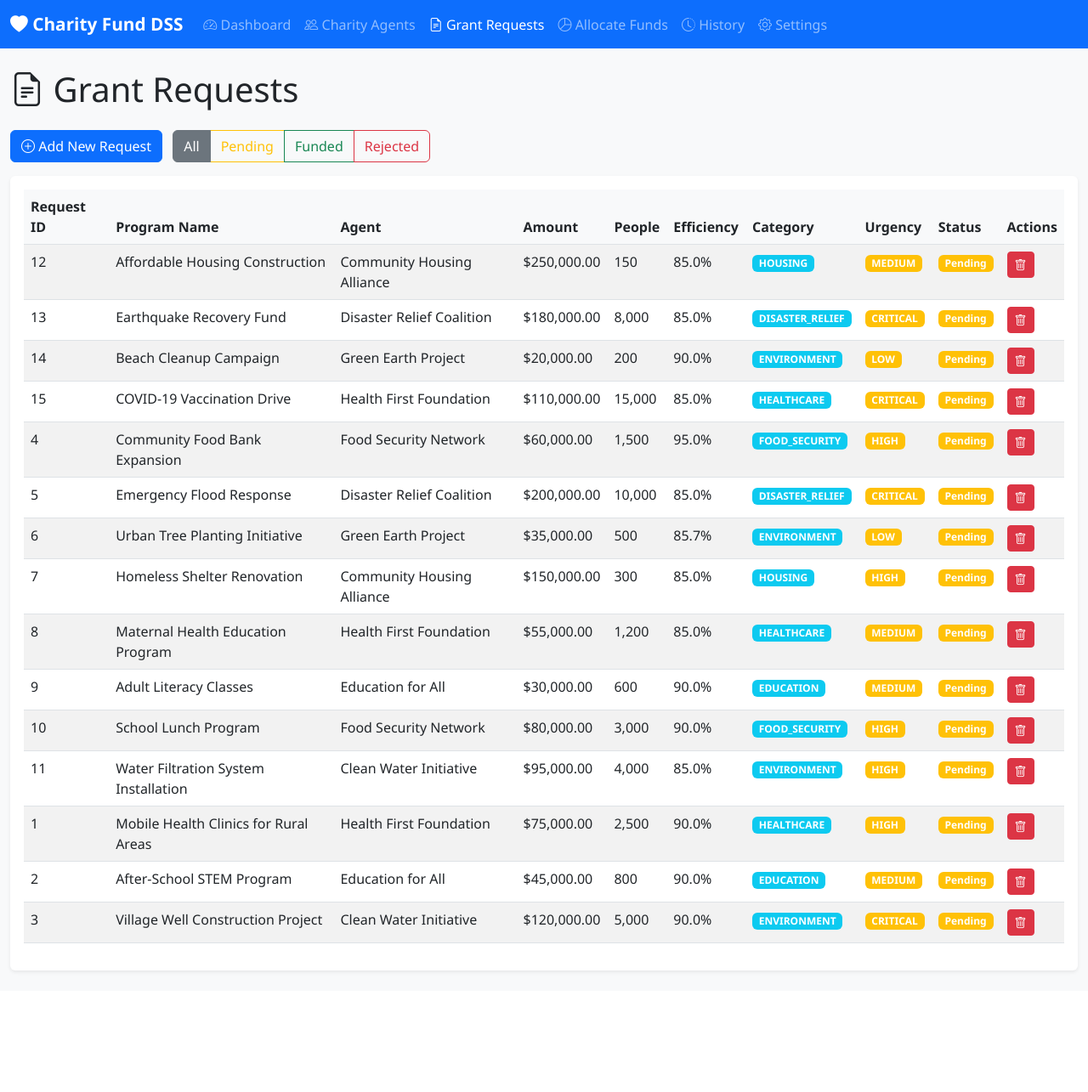
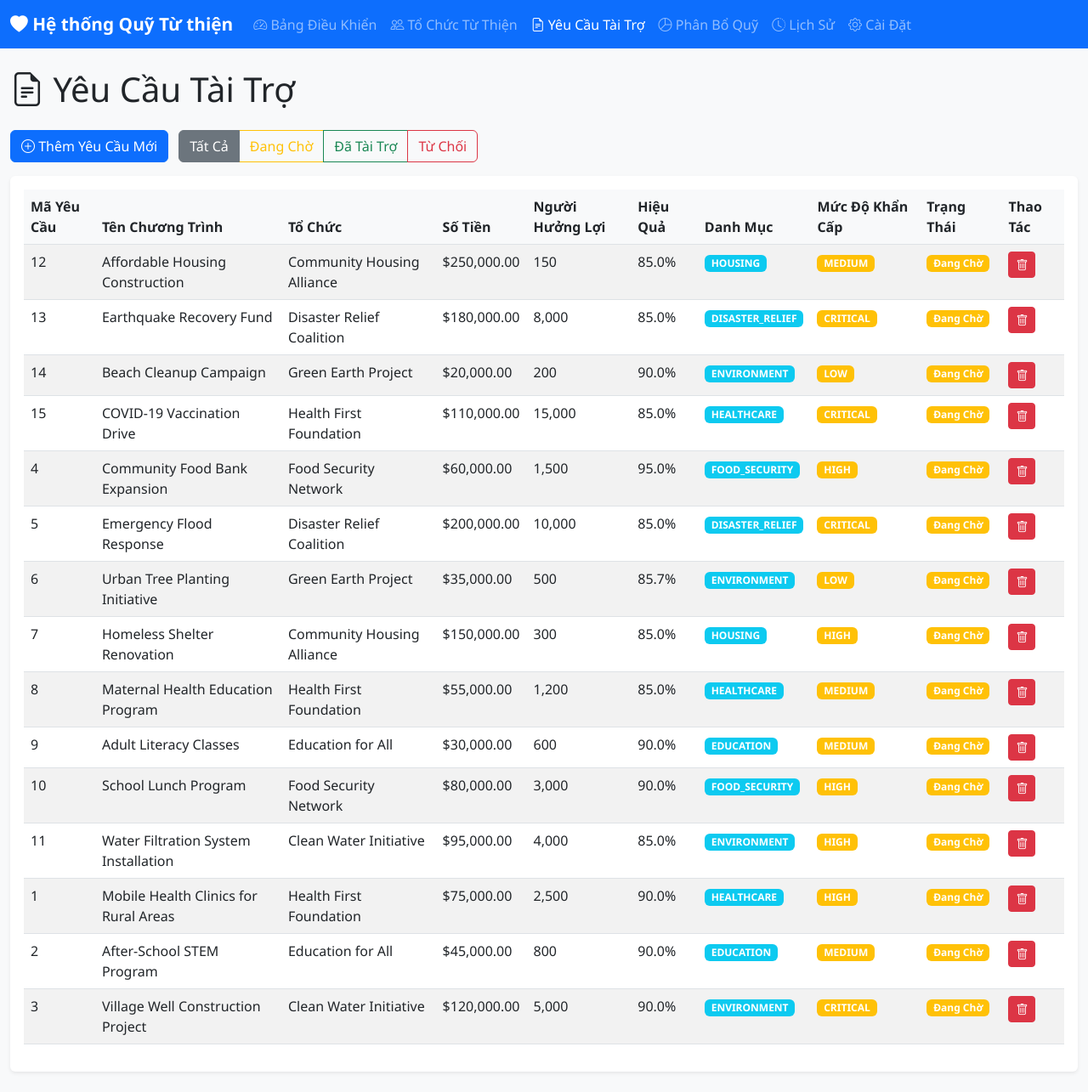
Before and after one commit to nhlam04/dss-group12, a Flask app: page /requests in a window 1280 px wide. Shown: the whole page at 85% size. Before the commit the page ends 1145 px from the top, so only its background shows below. Run offline with Flask 3, Linux system fonts and the light colour scheme; data comes from the database, SQL or seed files in the repository; some libraries are stand-ins or nearby versions.

Commit message:
feat vietsub

```diff
--- a/app.py
+++ b/app.py
@@ -443,8 +443,8 @@ if __name__ == '__main__':
     print("Hệ thống Hỗ trợ Quyết định cho Quỹ Từ thiện")
     print("=" * 80)
     print("\nServer starting...")
-    print("Access the application at: http://localhost:5000")
+    print("Access the application at: http://localhost:5001")
     print("\nPress CTRL+C to stop the server")
     print("=" * 80)
 
-    app.run(debug=True, host='0.0.0.0', port=5000)
+    app.run(debug=True, host='0.0.0.0', port=5001)
--- a/static/js/requests.js
+++ b/static/js/requests.js
@@ -16,7 +16,7 @@ async function loadRequests(status = undefined) {
 
         if (!response.ok) {
             const error = await response.json();
-            showError(error.error || 'Failed to load requests');
+            showError(error.error || 'Không thể tải danh sách yêu cầu');
             return;
         }
 
@@ -25,14 +25,14 @@ async function loadRequests(status = undefined) {
         // Ensure requests is an array
         if (!Array.isArray(requests)) {
             console.error('Invalid response:', requests);
-            showError('Invalid response from server');
+            showError('Phản hồi không hợp lệ từ server');
             requests = [];
             return;
         }
 
         displayRequests();
     } catch (error) {
-        showError('Failed to load requests: ' + error.message);
+        showError('Không thể tải danh sách yêu cầu: ' + error.message);
         requests = [];
     }
 }
@@ -44,12 +44,12 @@ async function loadAgents() {
         agents = await response.json();
 
         const select = document.getElementById('agentSelect');
-        select.innerHTML = '<option value="">Select an agent...</option>';
+        select.innerHTML = '<option value="">Chọn một tổ chức...</option>';
         agents.forEach(agent => {
             select.innerHTML += `<option value="${agent.agent_id}">${agent.name}</option>`;
         });
     } catch (error) {
-        showError('Failed to load agents: ' + error.message);
+        showError('Không thể tải danh sách tổ chức: ' + error.message);
     }
 }
 
@@ -74,7 +74,7 @@ async function loadEnums() {
             urgencySelect.innerHTML += `<option value="${level}">${level}</option>`;
         });
     } catch (error) {
-        showError('Failed to load options: ' + error.message);
+        showError('Không thể tải các tùy chọn: ' + error.message);
     }
 }
 
@@ -86,28 +86,28 @@ function displayRequests() {
     requests.forEach(req => {
         let statusBadge = '';
         if (req.status === 'pending') {
-            statusBadge = '<span class="badge bg-warning">Pending</span>';
+            statusBadge = '<span class="badge bg-warning">Đang Chờ</span>';
         } else if (req.status === 'funded') {
             if (req.succeeded === true) {
-                statusBadge = '<span class="badge bg-success">Funded</span> <span class="badge bg-success">Succeeded</span>';
+                statusBadge = '<span class="badge bg-success">Đã Tài Trợ</span> <span class="badge bg-success">Thành Công</span>';
             } else if (req.succeeded === false) {
-                statusBadge = '<span class="badge bg-success">Funded</span> <span class="badge bg-danger">Failed</span>';
+                statusBadge = '<span class="badge bg-success">Đã Tài Trợ</span> <span class="badge bg-danger">Thất Bại</span>';
             } else {
-                statusBadge = '<span class="badge bg-success">Funded</span>';
+                statusBadge = '<span class="badge bg-success">Đã Tài Trợ</span>';
             }
         } else if (req.status === 'rejected') {
             if (req.succeeded === true) {
-                statusBadge = '<span class="badge bg-danger">Rejected</span> <span class="badge bg-success">Succeeded</span>';
+                statusBadge = '<span class="badge bg-danger">Từ Chối</span> <span class="badge bg-success">Thành Công</span>';
             } else if (req.succeeded === false) {
-                statusBadge = '<span class="badge bg-danger">Rejected</span> <span class="badge bg-danger">Failed</span>';
+                statusBadge = '<span class="badge bg-danger">Từ Chối</span> <span class="badge bg-danger">Thất Bại</span>';
             } else {
-                statusBadge = '<span class="badge bg-danger">Rejected</span>';
+                statusBadge = '<span class="badge bg-danger">Từ Chối</span>';
             }
         } else if (req.status === 'completed') {
             // Legacy support for old data
             statusBadge = req.succeeded ?
-                '<span class="badge bg-success">Succeeded</span>' :
-                '<span class="badge bg-danger">Failed</span>';
+                '<span class="badge bg-success">Thành Công</span>' :
+                '<span class="badge bg-danger">Thất Bại</span>';
         }
 
         let actionButtons = '';
@@ -115,10 +115,10 @@ function displayRequests() {
             // Only show succeed/fail buttons if not yet marked (succeeded is null or undefined)
             if (req.succeeded === null || req.succeeded === undefined) {
                 actionButtons = `
-                    <button class="btn btn-sm btn-success" onclick="markCompleted(${req.request_id}, true)" title="Mark as Succeeded">
+                    <button class="btn btn-sm btn-success" onclick="markCompleted(${req.request_id}, true)" title="Đánh dấu Thành Công">
                         <i class="bi bi-check-circle"></i>
                     </button>
-                    <button class="btn btn-sm btn-warning" onclick="markCompleted(${req.request_id}, false)" title="Mark as Failed">
+                    <button class="btn btn-sm btn-warning" onclick="markCompleted(${req.request_id}, false)" title="Đánh dấu Thất Bại">
                         <i class="bi bi-x-circle"></i>
                     </button>
                     <button class="btn btn-sm btn-danger" onclick="deleteRequest(${req.request_id})">
@@ -202,7 +202,7 @@ document.getElementById('addRequestForm').addEventListener('submit', async (e) =
         });
 
         if (response.ok) {
-            showSuccess('Request added successfully');
+            showSuccess('Đã thêm yêu cầu thành công');
             bootstrap.Modal.getInstance(document.getElementById('addRequestModal')).hide();
             document.getElementById('addRequestForm').reset();
             loadRequests(currentFilter);
@@ -211,13 +211,13 @@ document.getElementById('addRequestForm').addEventListener('submit', async (e) =
             showError(error.error);
         }
     } catch (error) {
-        showError('Failed to add request: ' + error.message);
+        showError('Không thể thêm yêu cầu: ' + error.message);
     }
 });
 
 // Mark request as completed
 async function markCompleted(requestId, succeeded) {
-    const status = succeeded ? 'succeeded' : 'failed';
+    const status = succeeded ? 'thành công' : 'thất bại';
 
     try {
         const response = await fetch(`/api/requests/${requestId}/complete`, {
@@ -227,20 +227,20 @@ async function markCompleted(requestId, succeeded) {
         });
 
         if (response.ok) {
-            showSuccess(`Request marked as ${status}. Agent statistics updated.`);
+            showSuccess(`Đã đánh dấu yêu cầu là ${status}. Thống kê tổ chức đã được cập nhật.`);
             loadRequests(currentFilter);
         } else {
             const error = await response.json();
             showError(error.error);
         }
     } catch (error) {
-        showError('Failed to update request: ' + error.message);
+        showError('Không thể cập nhật yêu cầu: ' + error.message);
     }
 }
 
 // Delete request
 async function deleteRequest(requestId) {
-    if (!confirm('Are you sure you want to delete this request?')) return;
+    if (!confirm('Bạn có chắc chắn muốn xóa yêu cầu này?')) return;
 
     try {
         const response = await fetch(`/api/requests/${requestId}`, {
@@ -248,14 +248,14 @@ async function deleteRequest(requestId) {
         });
 
         if (response.ok) {
-            showSuccess('Request deleted successfully');
+            showSuccess('Đã xóa yêu cầu thành công');
             loadRequests(currentFilter);
         } else {
             const error = await response.json();
             showError(error.error);
         }
     } catch (error) {
-        showError('Failed to delete request: ' + error.message);
+        showError('Không thể xóa yêu cầu: ' + error.message);
     }
 }
 
--- a/templates/base.html
+++ b/templates/base.html
@@ -1,9 +1,9 @@
 <!DOCTYPE html>
-<html lang="en">
+<html lang="vi">
 <head>
     <meta charset="UTF-8">
     <meta name="viewport" content="width=device-width, initial-scale=1.0">
-    <title>{% block title %}Charity Fund Decision Support{% endblock %}</title>
+    <title>{% block title %}Hệ thống Hỗ trợ Quyết định Quỹ Từ thiện{% endblock %}</title>
     <link href="https://cdn.jsdelivr.net/npm/bootstrap@5.3.0/dist/css/bootstrap.min.css" rel="stylesheet">
     <link rel="stylesheet" href="https://cdn.jsdelivr.net/npm/bootstrap-icons@1.11.0/font/bootstrap-icons.css">
     <link rel="stylesheet" href="{{ url_for('static', filename='css/style.css') }}">
@@ -14,7 +14,7 @@
     <nav class="navbar navbar-expand-lg navbar-dark bg-primary">
         <div class="container-fluid">
             <a class="navbar-brand" href="/">
-                <i class="bi bi-heart-fill"></i> Charity Fund DSS
+                <i class="bi bi-heart-fill"></i> Hệ thống Quỹ Từ thiện
             </a>
             <button class="navbar-toggler" type="button" data-bs-toggle="collapse" data-bs-target="#navbarNav">
                 <span class="navbar-toggler-icon"></span>
@@ -22,22 +22,22 @@
             <div class="collapse navbar-collapse" id="navbarNav">
                 <ul class="navbar-nav">
                     <li class="nav-item">
-                        <a class="nav-link" href="/"><i class="bi bi-speedometer2"></i> Dashboard</a>
+                        <a class="nav-link" href="/"><i class="bi bi-speedometer2"></i> Bảng Điều Khiển</a>
                     </li>
                     <li class="nav-item">
-                        <a class="nav-link" href="/agents"><i class="bi bi-people"></i> Charity Agents</a>
+                        <a class="nav-link" href="/agents"><i class="bi bi-people"></i> Tổ Chức Từ Thiện</a>
                     </li>
                     <li class="nav-item">
-                        <a class="nav-link" href="/requests"><i class="bi bi-file-earmark-text"></i> Grant Requests</a>
+                        <a class="nav-link" href="/requests"><i class="bi bi-file-earmark-text"></i> Yêu Cầu Tài Trợ</a>
                     </li>
                     <li class="nav-item">
-                        <a class="nav-link" href="/allocate"><i class="bi bi-pie-chart"></i> Allocate Funds</a>
+                        <a class="nav-link" href="/allocate"><i class="bi bi-pie-chart"></i> Phân Bổ Quỹ</a>
                     </li>
                     <li class="nav-item">
-                        <a class="nav-link" href="/history"><i class="bi bi-clock-history"></i> History</a>
+                        <a class="nav-link" href="/history"><i class="bi bi-clock-history"></i> Lịch Sử</a>
                     </li>
                     <li class="nav-item">
-                        <a class="nav-link" href="/settings"><i class="bi bi-gear"></i> Settings</a>
+                        <a class="nav-link" href="/settings"><i class="bi bi-gear"></i> Cài Đặt</a>
                     </li>
                 </ul>
             </div>
--- a/templates/requests.html
+++ b/templates/requests.html
@@ -1,20 +1,20 @@
 {% extends "base.html" %}
 
-{% block title %}Grant Requests - Charity Fund DSS{% endblock %}
+{% block title %}Yêu Cầu Tài Trợ - Hệ thống Quỹ Từ thiện{% endblock %}
 
 {% block content %}
-<h1 class="mb-4"><i class="bi bi-file-earmark-text"></i> Grant Requests</h1>
+<h1 class="mb-4"><i class="bi bi-file-earmark-text"></i> Yêu Cầu Tài Trợ</h1>
 
 <div class="row mb-3">
     <div class="col">
         <button class="btn btn-primary" data-bs-toggle="modal" data-bs-target="#addRequestModal">
-            <i class="bi bi-plus-circle"></i> Add New Request
+            <i class="bi bi-plus-circle"></i> Thêm Yêu Cầu Mới
         </button>
         <div class="btn-group ms-2" role="group">
-            <button type="button" class="btn btn-outline-secondary active" onclick="filterRequests('all')">All</button>
-            <button type="button" class="btn btn-outline-warning" onclick="filterRequests('pending')">Pending</button>
-            <button type="button" class="btn btn-outline-success" onclick="filterRequests('funded')">Funded</button>
-            <button type="button" class="btn btn-outline-danger" onclick="filterRequests('rejected')">Rejected</button>
+            <button type="button" class="btn btn-outline-secondary active" onclick="filterRequests('all')">Tất Cả</button>
+            <button type="button" class="btn btn-outline-warning" onclick="filterRequests('pending')">Đang Chờ</button>
+            <button type="button" class="btn btn-outline-success" onclick="filterRequests('funded')">Đã Tài Trợ</button>
+            <button type="button" class="btn btn-outline-danger" onclick="filterRequests('rejected')">Từ Chối</button>
         </div>
     </div>
 </div>
@@ -25,16 +25,16 @@
             <table class="table table-striped table-hover">
                 <thead>
                     <tr>
-                        <th>Request ID</th>
-                        <th>Program Name</th>
-                        <th>Agent</th>
-                        <th>Amount</th>
-                        <th>People</th>
-                        <th>Efficiency</th>
-                        <th>Category</th>
-                        <th>Urgency</th>
-                        <th>Status</th>
-                        <th>Actions</th>
+                        <th>Mã Yêu Cầu</th>
+                        <th>Tên Chương Trình</th>
+                        <th>Tổ Chức</th>
+                        <th>Số Tiền</th>
+                        <th>Người Hưởng Lợi</th>
+                        <th>Hiệu Quả</th>
+                        <th>Danh Mục</th>
+                        <th>Mức Độ Khẩn Cấp</th>
+                        <th>Trạng Thái</th>
+                        <th>Thao Tác</th>
                     </tr>
                 </thead>
                 <tbody id="requestsTable"></tbody>
@@ -48,66 +48,66 @@
     <div class="modal-dialog modal-lg">
         <div class="modal-content">
             <div class="modal-header">
-                <h5 class="modal-title">Add New Grant Request</h5>
+                <h5 class="modal-title">Thêm Yêu Cầu Tài Trợ Mới</h5>
                 <button type="button" class="btn-close" data-bs-dismiss="modal"></button>
             </div>
             <form id="addRequestForm">
                 <div class="modal-body">
                     <div class="row">
                         <div class="col-md-12 mb-3">
-                            <label for="agentSelect" class="form-label">Charity Agent</label>
+                            <label for="agentSelect" class="form-label">Tổ Chức Từ Thiện</label>
                             <select class="form-select" id="agentSelect" required></select>
                         </div>
                     </div>
                     <div class="mb-3">
-                        <label for="programName" class="form-label">Program Name</label>
+                        <label for="programName" class="form-label">Tên Chương Trình</label>
                         <input type="text" class="form-control" id="programName" required>
                     </div>
                     <div class="row">
                         <div class="col-md-6 mb-3">
-                            <label for="amountRequested" class="form-label">Amount Requested ($)</label>
+                            <label for="amountRequested" class="form-label">Số Tiền Yêu Cầu ($)</label>
                             <input type="number" class="form-control" id="amountRequested" step="0.01" min="0" required>
-                            <div class="form-text">Objective: Measurable financial amount</div>
+                            <div class="form-text">Khách quan: Số tiền tài chính có thể đo lường</div>
                         </div>
                         <div class="col-md-6 mb-3">
-                            <label for="overheadCost" class="form-label">Overhead Cost ($)</label>
+                            <label for="overheadCost" class="form-label">Chi Phí Quản Lý ($)</label>
                             <input type="number" class="form-control" id="overheadCost" step="0.01" min="0" required>
-                            <div class="form-text">Objective: Non-charity administrative costs</div>
+                            <div class="form-text">Khách quan: Chi phí hành chính không phải từ thiện</div>
                         </div>
                     </div>
                     <div class="row">
                         <div class="col-md-6 mb-3">
-                            <label for="peopleBenefitted" class="form-label">People Benefitted</label>
+                            <label for="peopleBenefitted" class="form-label">Số Người Hưởng Lợi</label>
                             <input type="number" class="form-control" id="peopleBenefitted" min="1" required>
-                            <div class="form-text">Objective: Estimated number of people impacted</div>
+                            <div class="form-text">Khách quan: Ước tính số người được tác động</div>
                         </div>
                         <div class="col-md-6 mb-3">
-                            <label for="durationMonths" class="form-label">Duration (months)</label>
+                            <label for="durationMonths" class="form-label">Thời Gian (tháng)</label>
                             <input type="number" class="form-control" id="durationMonths" min="1" required>
-                            <div class="form-text">Objective: Project timeline</div>
+                            <div class="form-text">Khách quan: Thời gian dự án</div>
                         </div>
                     </div>
                     <div class="row">
                         <div class="col-md-4 mb-3">
-                            <label for="category" class="form-label">Category</label>
+                            <label for="category" class="form-label">Danh Mục</label>
                             <select class="form-select" id="category" required></select>
-                            <div class="form-text">Subjective: Requires classification</div>
+                            <div class="form-text">Chủ quan: Cần phân loại</div>
                         </div>
                         <div class="col-md-4 mb-3">
-                            <label for="urgency" class="form-label">Urgency</label>
+                            <label for="urgency" class="form-label">Mức Độ Khẩn Cấp</label>
                             <select class="form-select" id="urgency" required></select>
-                            <div class="form-text">Subjective: Requires priority assessment</div>
+                            <div class="form-text">Chủ quan: Cần đánh giá ưu tiên</div>
                         </div>
                         <div class="col-md-4 mb-3">
-                            <label for="sustainabilityScore" class="form-label">Sustainability (0-1)</label>
+                            <label for="sustainabilityScore" class="form-label">Bền Vững (0-1)</label>
                             <input type="number" class="form-control" id="sustainabilityScore" step="0.01" min="0" max="1" required>
-                            <div class="form-text">Subjective: Long-term impact evaluation</div>
+                            <div class="form-text">Chủ quan: Đánh giá tác động dài hạn</div>
                         </div>
                     </div>
                 </div>
                 <div class="modal-footer">
-                    <button type="button" class="btn btn-secondary" data-bs-dismiss="modal">Cancel</button>
-                    <button type="submit" class="btn btn-primary">Add Request</button>
+                    <button type="button" class="btn btn-secondary" data-bs-dismiss="modal">Hủy</button>
+                    <button type="submit" class="btn btn-primary">Thêm Yêu Cầu</button>
                 </div>
             </form>
         </div>
```
Also changed, not shown: static/js/agents.js (+8 -8 lines), static/js/allocate.js (+7 -7 lines), static/js/history.js (+6 -6 lines), static/js/settings.js (+4 -4 lines), templates/agents.html (+20 -20 lines), templates/allocate.html (+33 -33 lines), templates/history.html (+25 -25 lines), templates/index.html (+29 -29 lines), templates/settings.html (+14 -14 lines).
